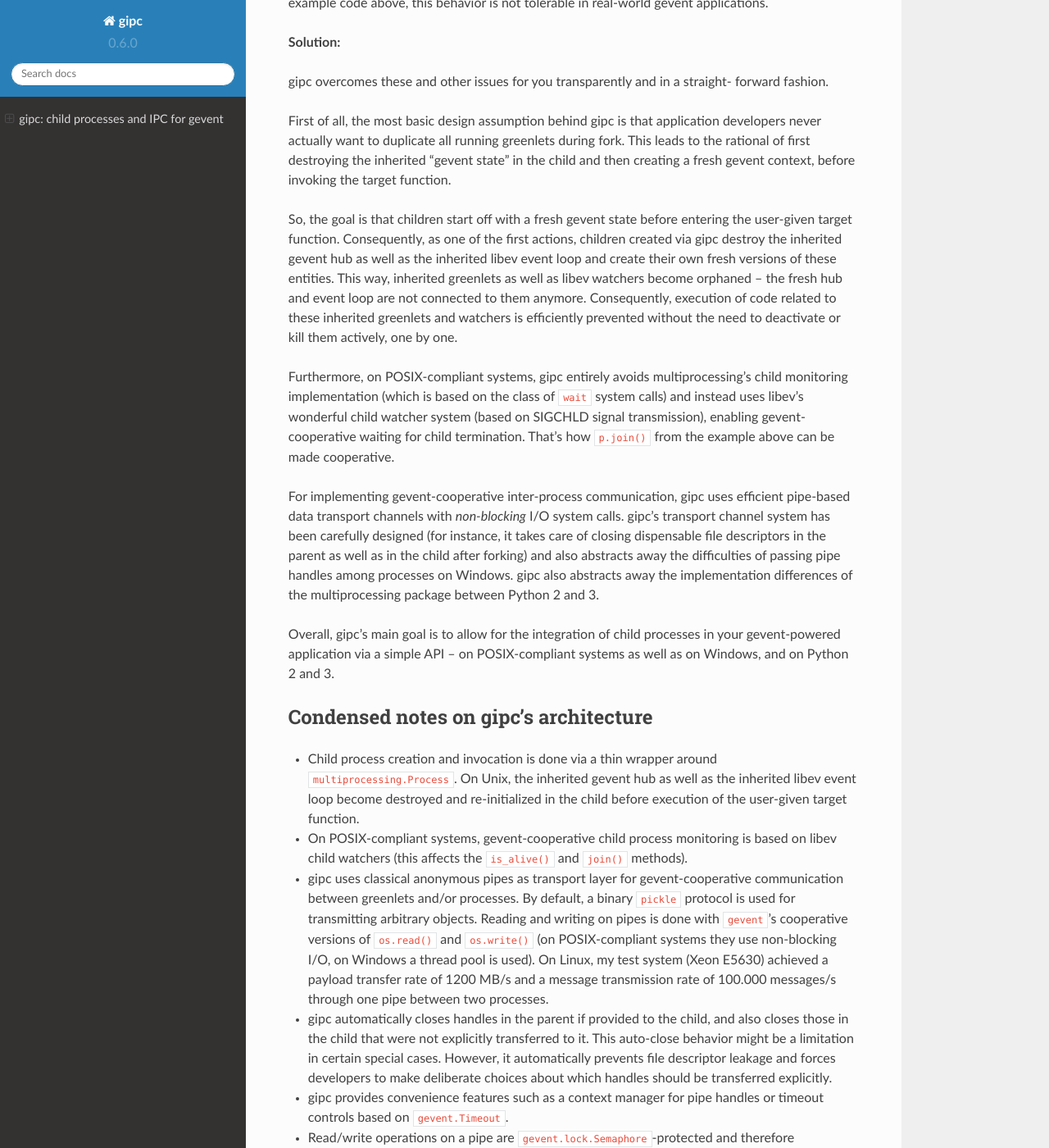
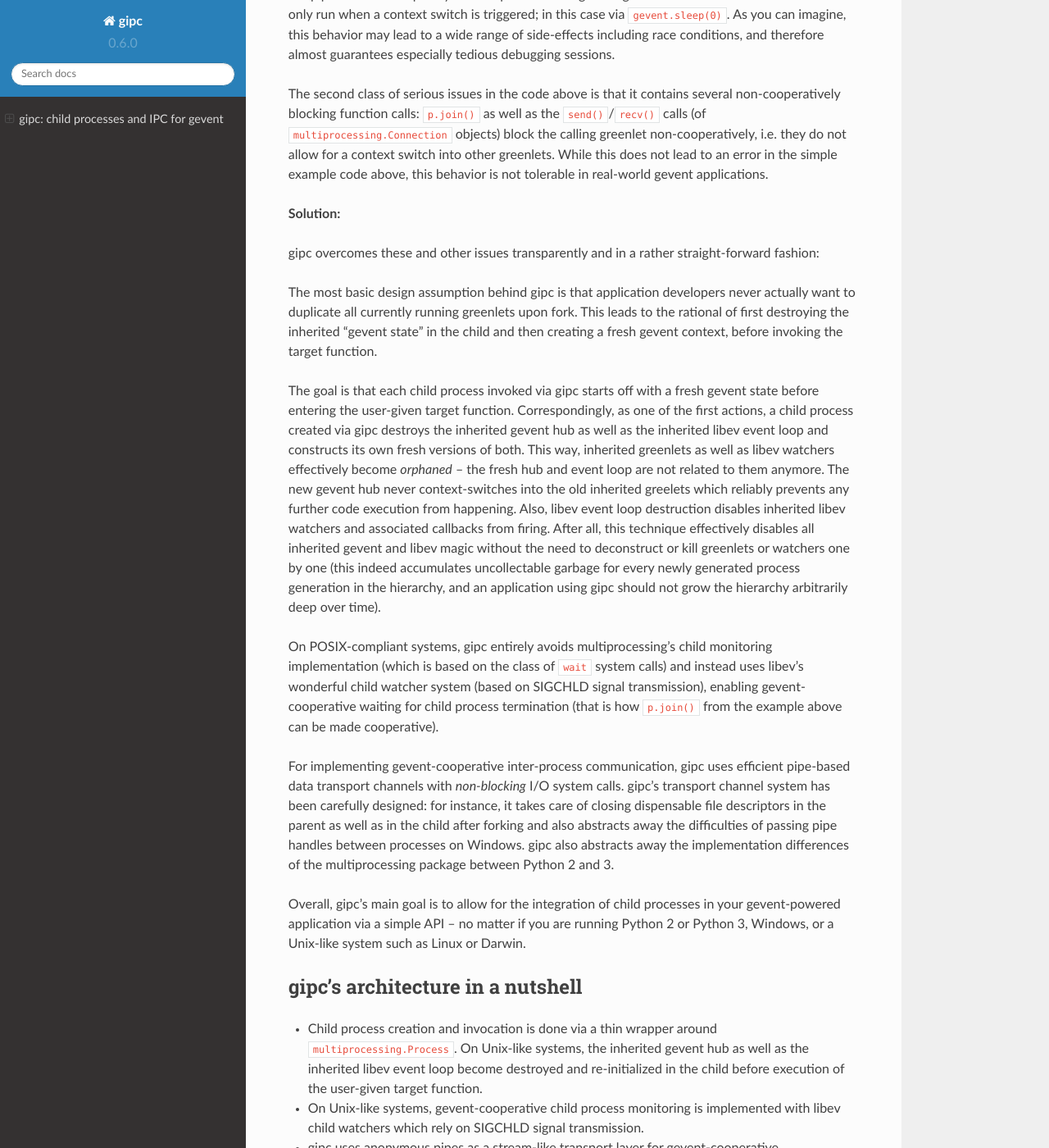
Before and after one commit to jgehrcke/gipc, a Sphinx documentation site: the page built from docs/index.rst, in a window 1280 px wide and 1400 px high, scrolled down 3690 px. Shown: the whole window at 82% size. Built offline with Sphinx 7.4.7 and the Read the Docs theme 2.0.0, drawn with Linux system fonts in a browser that asks for light colours; some of the changed text lies outside the part shown.

Commit message:
docs: major overhaul, but mainly cosmetic changes

```diff
--- a/docs/index.rst
+++ b/docs/index.rst
@@ -20,34 +20,37 @@
 
     An open source software project created by
     `Jan-Philip Gehrcke <https://gehrcke.de>`_ |br|
-    `Bitbucket <https://bitbucket.org/jgehrcke/gipc>`_ |space| | |space|
+    `GitHub <https://github.com/jgehrcke/gipc>`_ |space| | |space|
     `PyPI <https://pypi.python.org/pypi/gipc>`_
 
 .. raw:: html
 
    <hr />
 
-gipc (pronunciation “gipsy”) provides reliable child process management and
-inter-process communication (IPC) in the context of
-`gevent <http://gevent.org>`_. The current version of gipc has been tested on
-CPython 2.6/2.7/3.3/3.4. It requires gevent 1.1 and supports both, Linux and
-Windows.
+gipc (pronunciation as in “gipsy”) provides reliable child process management
+and inter-process communication in the context of `gevent
+<https://github.com/gevent/gevent>`_.
+
+gipc works on CPython 2.7/3.4/3.5/3.6. It requires gevent 1.2 and supports both,
+Unix-like systems as well as Windows. On Unix-like systems, gipc also runs on
+PyPy2.7 and PyPy3. Tests are not yet automatically run for the Windows and
+Darwin platforms and corresponding community feedback is greatly appreciated.
 
 This documentation applies to gipc |release|. It was built on |today|.
 
 **Overview**
 
-Direct usage of Python's
-`multiprocessing <https://docs.python.org/library/multiprocessing.html>`_
-package in the context of a gevent-powered application may raise problems and
-most likely breaks the application in various subtle ways. gipc is developed
-with the motivation to solve many of these issues transparently. With gipc,
-multiprocessing.Process-based child processes can safely be created anywhere
-within your gevent-powered application. The API of multiprocessing.Process
-objects is provided in a gevent-cooperative fashion. Furthermore, gipc
-comes up with a pipe-based transport layer for gevent-cooperative
-inter-process communication and useful helper constructs. gipc is lightweight
-and simple to integrate.
+Direct usage of Python's `multiprocessing package
+<https://docs.python.org/3/library/multiprocessing.html>`_ in the context of a
+gevent-powered application is error-prone and may break the application in
+various subtle ways (see :ref:`below <challenges>`).
+
+With gipc, ``multiprocessing.Process``-based child processes can safely be
+created anywhere within your gevent-powered application. The API of
+``multiprocessing.Process`` objects is provided in a gevent-cooperative fashion.
+Also, gipc provides a pipe-based transport layer for gevent-cooperative
+inter-greenlet and inter-process communication. gipc is lightweight and easy to
+integrate.
 
 gipc is happily used by, among others,
 `Quantopian's <https://www.quantopian.com>`_
@@ -56,9 +59,11 @@
 `Chronology <http://chronology.github.io>`_,
 `gipcrpc <https://github.com/studio-ousia/gipcrpc>`_,
 `NetCall <https://github.com/aglyzov/netcall>`_,
+`PokeAlarm <https://github.com/PokeAlarm/PokeAlarm>`_,
+`Wishbone <https://wishbone.readthedocs.io>`_,
 and `GDriveFS <https://github.com/dsoprea/GDriveFS>`_.
 Are you successfully applying gipc in your project? That is always great
-to hear, so please :ref:`drop me a line <contact>`!
+to hear: please :ref:`drop me a line <contact>`!
 
 
 **Contents of this documentation:**
@@ -83,17 +88,17 @@
 
 Usage
 #####
-gipc's interface is clear and slim. All you will probably ever interact with
-are ``gipc.start_process()``, ``gipc.pipe()``, and their returned objects.
-Make yourself comfortable with gipc's behavior by going through the
-:ref:`API <api>` section as well as through the code
-:ref:`examples <examples>`.
+gipc's interface is slim. All you will probably ever interact with are
+``gipc.start_process()``, ``gipc.pipe()``, and their returned objects. Make
+yourself familiar with gipc's behavior by going through the code
+:ref:`examples <examples>` as well as through the :ref:`API <api>` section.
 
 
-Quick start example
+Quick-start example
 ===================
-The following code snippet uses gipc for spawning a child process and for
-creating a pipe, and then sends a Python object from a greenlet in the main
+The following example program uses gipc for spawning a child process and for
+creating a pipe. The pipe has a read end and a write end. The program sends a
+dummy Python object (the integer 0 in this case) from a greenlet in the main
 (parent) process through the pipe to the child process::
 
     import gevent
@@ -101,13 +106,16 @@
 
     def writelet(w):
         # This function runs as a greenlet in the parent process.
-        # Put a Python object into the write end of the transport channel.
+        # Put a Python object into the write end of the pipe.
         w.put(0)
+
 
     def readchild(r):
         # This function runs in a child process.
-        # Read and validate object from the read end of the transport channel.
+        # Read object from the read end of the pipe and confirm that it is the
+        # expected one.
         assert r.get() == 0
+
 
     def main():
         with gipc.pipe() as (readend, writeend):
@@ -119,47 +127,50 @@
             g.join()
             p.join()
 
-    # Protect entry point from being executed upon import; crucial on Windows.
+
+    # Protect entry point from being executed upon import (this matters
+    # on Windows).
     if __name__ == "__main__":
         main()
 
 Although quite simple, this code would have various unwanted side-effects if
 used with the canonical multiprocessing API instead of ``gipc.start_process()``
-and ``gipc.pipe()``, as outlined in the :ref:`Challenges <challenges>`
-paragraph.
+and ``gipc.pipe()``. These side effects are described below in the
+:ref:`Challenges <challenges>` section.
 
 
 .. _what:
 
-Which problem does gipc address, specifically?
+When would you want to use gipc, specifically?
 ##############################################
 There is plenty of motivation for using multiple processes in event-driven
-architectures. The assumption behind gipc is that applying multiple processes
-that communicate among each other (whereas each process has its own event loop)
-can be a decent solution for many types of problems: first of all, it helps
-decoupling system components by making each process responsible for one part of
-the architecture only. Furthermore, even a generally I/O-intense application
-can at some point become CPU bound in which case the distribution of tasks
-among processes is a great way to make efficient use of multi-core machines
-and to easily increase application performance.
+architectures. The rationale behind gipc is that applying multiple processes
+that communicate among each other can be a decent solution for various types of
+"concurrency problems". It helps decoupling system components by making each
+process responsible for just one architectural aspect ("separation of
+concerns"). Furthermore, even a generally I/O-intense application can at some
+point become CPU-bound in which case the distribution of tasks across multiple
+loosely coupled processes is a way to make efficient use of multi-core machine
+architectures and to easily increase application performance.
 
-The standard way of using multiple processes in a Python application is to use
-multiprocessing from Python's standard library. However, canonical usage of this
-package within a gevent-powered application usually breaks the application
-in various non-obvious ways (see below). gipc is developed with the motivation to
-solve these issues transparently and to make using gevent in combination with
-multiprocessing-based child processes and inter-process communication (IPC) a
-no-brainer again:
+The canonical way for running Python code in multiple processes in a Python
+application is to use ``multiprocessing`` from Python's standard library.
+However, usage of this package within a gevent-powered application usually
+breaks the application in various non-obvious ways (see :ref:`next section
+<challenges>`). gipc is developed with the motivation to solve these issues
+transparently and to make using gevent in combination with multiprocessing-based
+child processes and inter-process communication (IPC) a no-brainer again:
 
-- With gipc, multiprocessing.Process-based child processes can safely be created
-  and monitored **anywhere** within your gevent-powered application. Negative
-  side-effects of child process creation in the context of gevent are
+- With gipc, ``multiprocessing.Process``-based child processes can safely be
+  created and monitored anywhere within your gevent-powered application.
+  Negative side-effects of child process creation in the context of gevent are
   prevented.
-- The API of multiprocessing.Process objects is provided in a gevent-cooperative
-  fashion.
+- The API of ``multiprocessing.Process`` objects is provided in a
+  gevent-cooperative fashion.
 - gevent natively works in children.
 - gipc provides a pipe-based transport layer for gevent-cooperative IPC so that
-  application developers can easily make the processes talk to each other.
+  application developers can easily make greenlets exchange information in a
+  stream-like fashion, within one process or across process boundaries.
 - gipc is lightweight and simple to integrate, really!
 
 
@@ -174,8 +185,8 @@
 Python's multiprocessing in the context of a gevent application requires special
 treatment. Most care is required on POSIX-compliant systems: greenlets spawned
 in the current process before forking obviously become cloned by ``fork()`` and
-haunt in the child, which usually is undesired behavior. The following code
-snippet clarifies this behavior by implementing the example from above, but
+haunt in the child process, which usually is undesired behavior. The following
+code snippet clarifies this behavior by implementing the example from above, but
 this time by directly using multiprocessing instead of gipc (this has been
 tested on Linux with Python 3.4 & gevent 1.1)::
 
@@ -198,16 +209,16 @@
         g.join()
         p.join()
 
-It runs without error. Although the code intends to send only one message to
-the child through a multiprocessing ``Pipe``, the two ``assert`` statements
-verify that the child actually receives two times the same message. One message
-is sent -- as intended -- from the writelet in the parent through the ``c1``
-end of the pipe. It is retrieved at the ``c2`` end of the pipe in the child.
-The other message is sent from the spooky writelet clone in the child. It is
-also written to the ``c1`` end of the pipe which has implicitly been duplicated
-during forking. Greenlet clones in the child of course only run when a context
-switch is triggered; in this case via ``gevent.sleep(0)``. As you can imagine,
-this behavior may lead to a wide range of side-effects including race
+It runs without raising an Exception. Although the code intends to send only one
+message to the child through a multiprocessing ``Pipe``, the two ``assert``
+statements verify that the child actually receives the same message **twice**.
+One message is sent -- as intended -- from the writelet in the parent through
+the ``c1`` end of the pipe. It is retrieved at the ``c2`` end of the pipe in the
+child. The other message is sent from the spooky writelet clone in the child. It
+is also written to the ``c1`` end of the pipe which has implicitly been
+duplicated during forking. Greenlet clones in the child of course only run when
+a context switch is triggered; in this case via ``gevent.sleep(0)``. As you can
+imagine, this behavior may lead to a wide range of side-effects including race
 conditions, and therefore almost guarantees especially tedious debugging
 sessions.
 
@@ -221,74 +232,81 @@
 
 **Solution:**
 
-gipc overcomes these and other issues for you transparently and in a straight-
-forward fashion.
+gipc overcomes these and other issues transparently and in a rather
+straight-forward fashion:
 
-First of all, the most basic design assumption behind gipc is that application
-developers never actually want to duplicate all running greenlets during fork.
-This leads to the rational of first destroying the inherited "gevent state" in
-the child and then creating a fresh gevent context, before invoking the target
+The most basic design assumption behind gipc is that application developers
+never actually want to duplicate all currently running greenlets upon fork. This
+leads to the rational of first destroying the inherited "gevent state" in the
+child and then creating a fresh gevent context, before invoking the target
 function.
 
-So, the goal is that children start off with a fresh gevent state before
-entering the user-given target function. Consequently, as one of the first
-actions, children created via gipc destroy the inherited gevent hub as well as
-the inherited libev event loop and create their own fresh versions of these
-entities. This way, inherited greenlets as well as libev watchers become
-orphaned -- the fresh hub and event loop are not connected to them anymore.
-Consequently, execution of code related to these inherited greenlets and
-watchers is efficiently prevented without the need to deactivate or kill them
-actively, one by one.
+The goal is that each child process invoked via gipc starts off with a fresh
+gevent state before entering the user-given target function. Correspondingly, as
+one of the first actions, a child process created via gipc destroys the
+inherited gevent hub as well as the inherited libev event loop and constructs
+its own fresh versions of both. This way, inherited greenlets as well as libev
+watchers effectively become *orphaned* -- the fresh hub and event loop are not
+related to them anymore. The new gevent hub never context-switches into the old
+inherited greelets which reliably prevents any further code execution from
+happening. Also, libev event loop destruction disables inherited libev watchers
+and associated callbacks from firing. After all, this technique effectively
+disables all inherited gevent and libev magic without the need to deconstruct or
+kill greenlets or watchers one by one (this indeed accumulates uncollectable
+garbage for every newly generated process generation in the hierarchy, and an
+application using gipc should not grow the hierarchy arbitrarily deep over
+time).
 
-Furthermore, on POSIX-compliant systems, gipc entirely avoids multiprocessing's
-child monitoring implementation (which is based on the class of ``wait`` system
-calls) and instead uses libev's wonderful child watcher system (based on SIGCHLD
-signal transmission), enabling gevent-cooperative waiting for child termination.
-That's how ``p.join()`` from the example above can be made cooperative.
+On POSIX-compliant systems, gipc entirely avoids multiprocessing's child
+monitoring implementation (which is based on the class of ``wait`` system calls)
+and instead uses libev's wonderful child watcher system (based on SIGCHLD signal
+transmission), enabling gevent-cooperative waiting for child process termination
+(that is how ``p.join()`` from the example above can be made cooperative).
 
 For implementing gevent-cooperative inter-process communication, gipc uses
 efficient pipe-based data transport channels with *non-blocking* I/O system
-calls. gipc's transport channel system has been carefully designed (for
-instance, it takes care of closing dispensable file descriptors in the parent
-as well as in the child after forking) and also abstracts away the difficulties
-of passing pipe handles among processes on Windows. gipc also abstracts away
-the implementation differences of the multiprocessing package between Python 2
-and 3.
+calls. gipc's transport channel system has been carefully designed: for
+instance, it takes care of closing dispensable file descriptors in the parent as
+well as in the child after forking and also abstracts away the difficulties of
+passing pipe handles between processes on Windows. gipc also abstracts away the
+implementation differences of the multiprocessing package between Python 2 and
+3.
 
 Overall, gipc's main goal is to allow for the integration of child processes in
-your gevent-powered application via a simple API -- on POSIX-compliant systems
-as well as on Windows, and on Python 2 and 3.
+your gevent-powered application via a simple API -- no matter if you are running
+Python 2 or Python 3, Windows, or a Unix-like system such as Linux or Darwin.
 
 
 .. _archnotes:
 
-Condensed notes on gipc's architecture
-######################################
+gipc's architecture in a nutshell
+#################################
 - Child process creation and invocation is done via a thin wrapper around
-  ``multiprocessing.Process``. On Unix, the inherited gevent hub as well as the
-  inherited libev event loop become destroyed and re-initialized in the child
-  before execution of the user-given target function.
+  ``multiprocessing.Process``. On Unix-like systems, the inherited gevent hub as
+  well as the inherited libev event loop become destroyed and re-initialized in
+  the child before execution of the user-given target function.
 
-- On POSIX-compliant systems, gevent-cooperative child process monitoring is
-  based on libev child watchers (this affects the ``is_alive()`` and
-  ``join()`` methods).
+- On Unix-like systems, gevent-cooperative child process monitoring is
+  implemented with libev child watchers which rely on SIGCHLD signal
+  transmission.
 
-- gipc uses classical anonymous pipes as transport layer for
-  gevent-cooperative communication between greenlets and/or processes.
-  By default, a binary ``pickle`` protocol is used for transmitting arbitrary
-  objects. Reading and writing on pipes is done with ``gevent``'s cooperative
-  versions of ``os.read()`` and ``os.write()`` (on POSIX-compliant systems they
-  use non-blocking I/O, on Windows a thread pool is used). On Linux, my test
+- gipc uses anonymous pipes as a stream-like transport layer for
+  gevent-cooperative communication between greenlets within the same process or
+  across process boundaries. By default, a binary ``pickle`` protocol is used
+  which allows for transmitting arbitrary Python objects. Reading and writing on
+  pipes is done with ``gevent``'s cooperative versions of ``os.read()`` and
+  ``os.write()`` (on Unix-like systems they use non-blocking I/O, whereas on
+  Windows a thread pool is used for emulating that behavior). On Linux, my test
   system (Xeon E5630) achieved a payload transfer rate of 1200 MB/s and a
   message transmission rate of 100.000 messages/s through one pipe between two
   processes.
 
-- gipc automatically closes handles in the parent if provided to the child,
-  and also closes those in the child that were not  explicitly transferred to
-  it. This auto-close behavior might be a limitation in certain special cases.
-  However, it automatically prevents file descriptor leakage and forces
-  developers to make deliberate choices about which handles should be
-  transferred explicitly.
+- gipc automatically closes pipe handles in the parent process after being
+  passed to the child, and also closes those in the child that were not
+  explicitly transferred to it. This auto-close behavior might be a limitation
+  in certain special cases. However, it automatically prevents file descriptor
+  leakage and forces developers to make deliberate choices about which handles
+  should be transferred explicitly.
 
 - gipc provides convenience features such as a context manager for pipe
   handles or timeout controls based on ``gevent.Timeout``.
@@ -376,8 +394,8 @@
 
 Examples
 ########
-Note that the following examples are designed with the motivation to demonstrate
-the API and capabilities of gipc, rather than showing interesting use cases.
+The following examples are meant to demonstrate the API and capabilities of
+gipc, rather than showing interesting use cases. I hope they are useful!
 
 - :ref:`exampleipc`
 - :ref:`exampleserverclient`
```
Also changed, not shown: other parts of docs/index.rst (+6 -6 lines).
